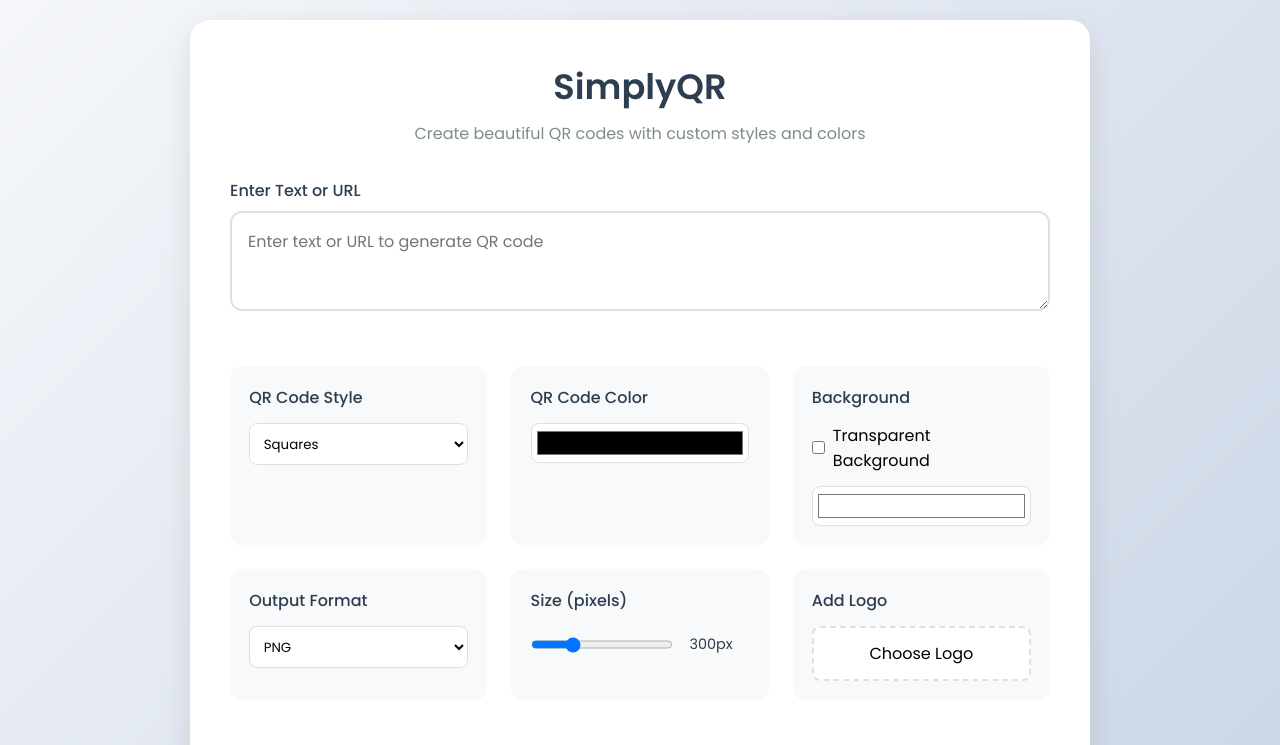
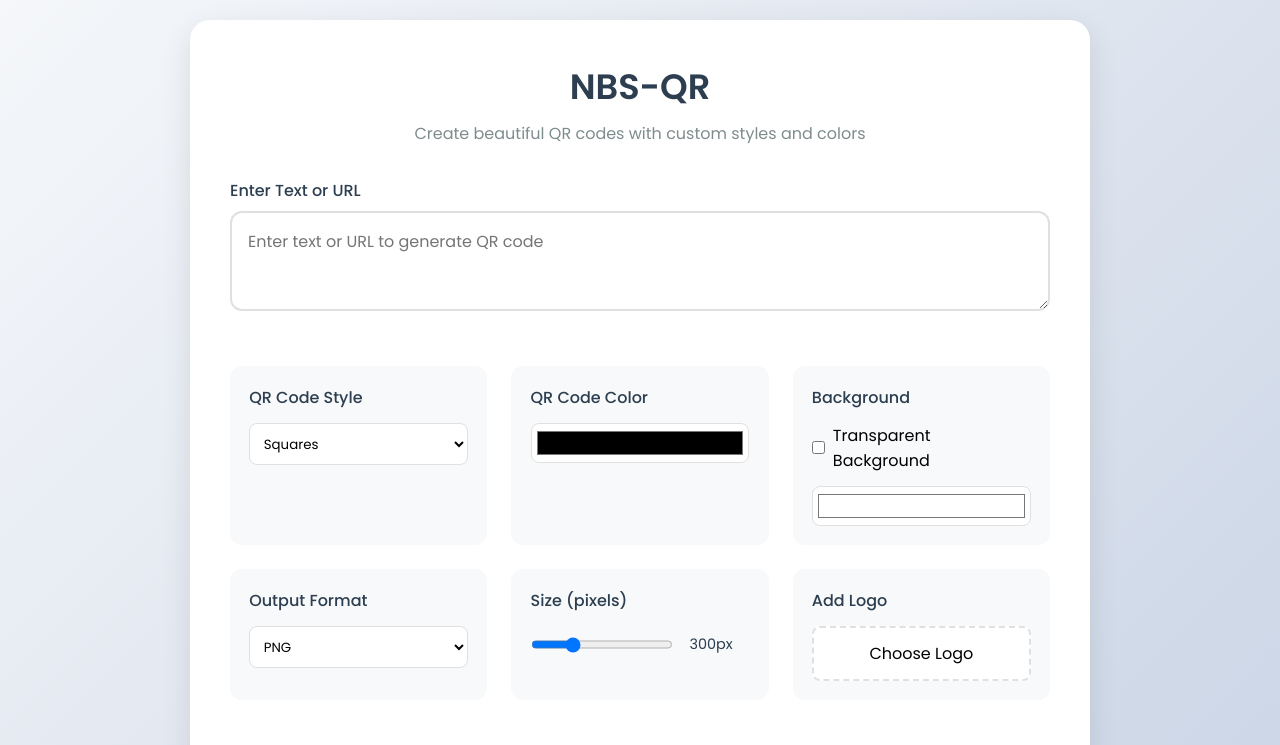
Before and after one commit to GVenkatesh-12/simplyqr, a plain HTML site: page index.html in a window 1280 px wide. Shown: the top 745 px of the page. Drawn offline with Linux system fonts and the light colour scheme.

Commit message:
Update index.html

```diff
--- a/index.html
+++ b/index.html
@@ -3,7 +3,7 @@
 <head>
     <meta charset="UTF-8">
     <meta name="viewport" content="width=device-width, initial-scale=1.0">
-    <title>SimplyQR - Advanced QR Code Generator</title>
+    <title>NBS-QR - Advanced QR Code Generator</title>
     <link rel="icon" type="image/png" href="simplyqr.ico">
     <link rel="stylesheet" href="styles.css">
     <script src="https://cdn.jsdelivr.net/npm/qrcode@1.5.1/build/qrcode.min.js"></script>
@@ -12,7 +12,7 @@
 <body>
     <div class="container">
         <div class="header">
-            <h1>SimplyQR</h1>
+            <h1>NBS-QR</h1>
             <p class="subtitle">Create beautiful QR codes with custom styles and colors</p>
         </div>
 
```
